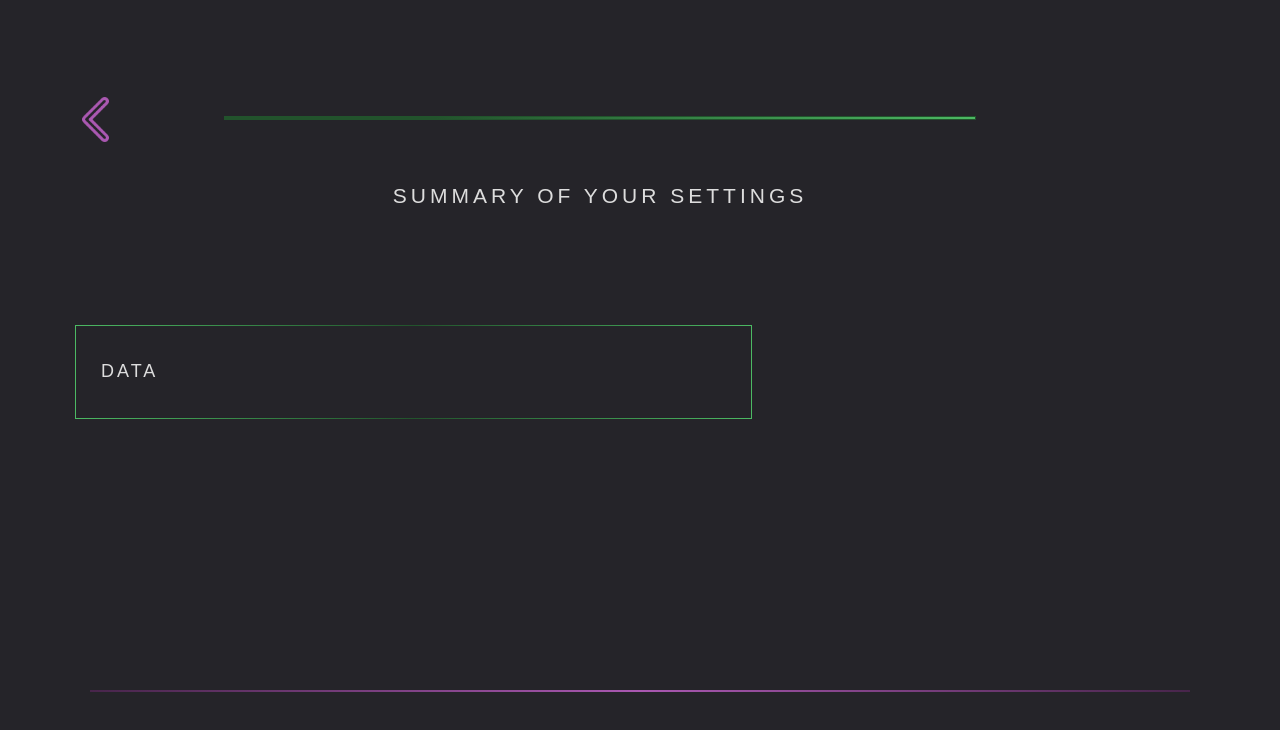
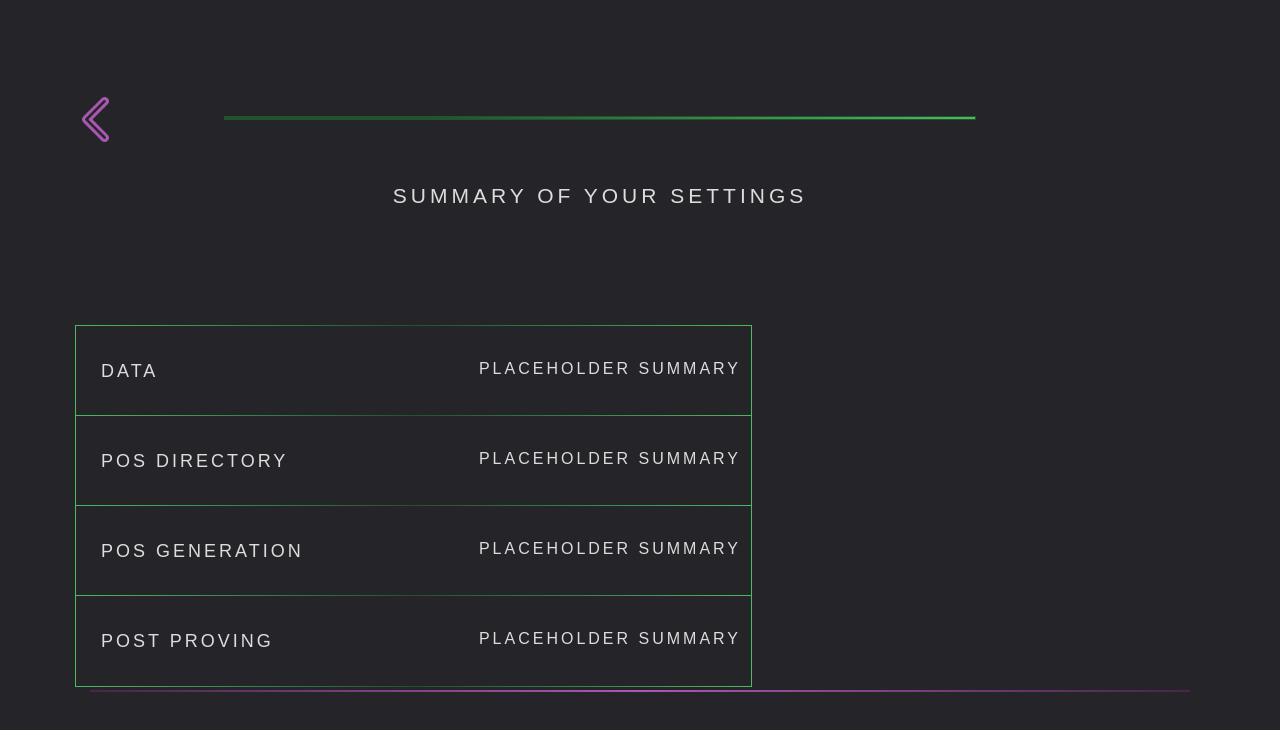
Before and after one commit to spacemeshos/sm-init-app-v2, a React (Create React App) app: page /guided/Summary in a window 1280 px wide. Shown: the top 730 px of the page. Built offline with nearby package versions, Linux system fonts and the light colour scheme.

Commit message:
frames added to the summary screen

```diff
--- a/src/pages/GuidedCreate/Summary.tsx
+++ b/src/pages/GuidedCreate/Summary.tsx
@@ -50,9 +50,34 @@ const Summary: React.FC = () => {
         <GreenFrame
           wrapperTop={0}
           wrapperLeft={75}
-          wrapperHeight={92}
+          wrapperHeight={90}
           wrapperWidth={675}
           heading="DATA"
+          subheader="placeholder summary"
+        />
+        <GreenFrame
+          wrapperTop={90}
+          wrapperLeft={75}
+          wrapperHeight={90}
+          wrapperWidth={675}
+          heading="POS Directory"
+          subheader="placeholder summary"
+        />
+        <GreenFrame
+          wrapperTop={180}
+          wrapperLeft={75}
+          wrapperHeight={90}
+          wrapperWidth={675}
+          heading="POS Generation"
+          subheader="placeholder summary"
+        />
+        <GreenFrame
+          wrapperTop={270}
+          wrapperLeft={75}
+          wrapperHeight={90}
+          wrapperWidth={675}
+          heading="POST Proving"
+          subheader="placeholder summary"
         />
       </ContainerBottom>
     </>
```
